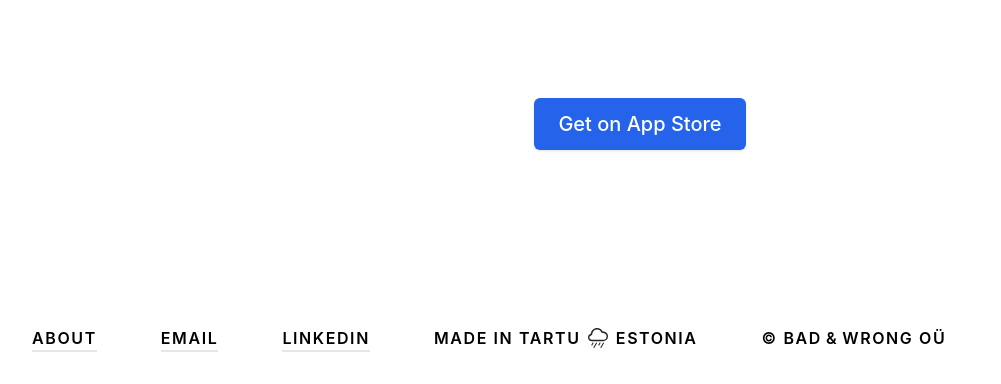
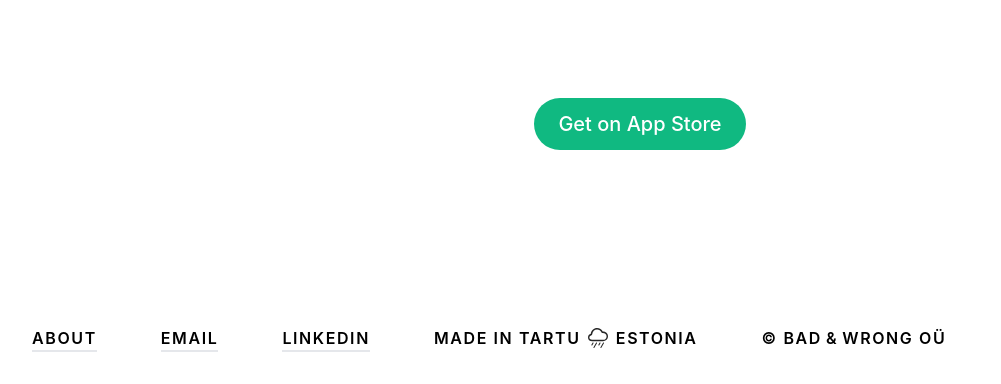
Before and after one commit to bad-wrong/badwrong.dev-astro, an Astro site: page /baltic-energy in a window 1280 px wide. Shown: the part 3010-3394 px from the top of the page, without its empty margins (0-1001 px from the left). Built offline with nearby package versions, Linux system fonts and the light colour scheme; Astro itself is replaced by a stand-in of ours.

Commit message:
Update button

```diff
--- a/src/components/product-page/BalticEnergyPage.tsx
+++ b/src/components/product-page/BalticEnergyPage.tsx
@@ -47,9 +47,9 @@ export default function BalticEnergyPage() {
         />
       </div>
 
-      <div className="flex rounded-md shadow mb-6">
+      <div className="flex mb-6">
         <a
-          className="inline-flex items-center justify-center px-6 py-3 text-xl font-medium rounded-md text-white bg-blue-600 hover:bg-blue-700 hover:text-white"
+          className="inline-flex items-center justify-center px-6 py-3 text-xl font-medium rounded-full text-white hover:text-white active:text-white bg-emerald-500 hover:bg-emerald-600 "
           href="https://apps.apple.com/us/app/baltic-energy/id1607203216"
           title="Get on App Store"
         >
```
